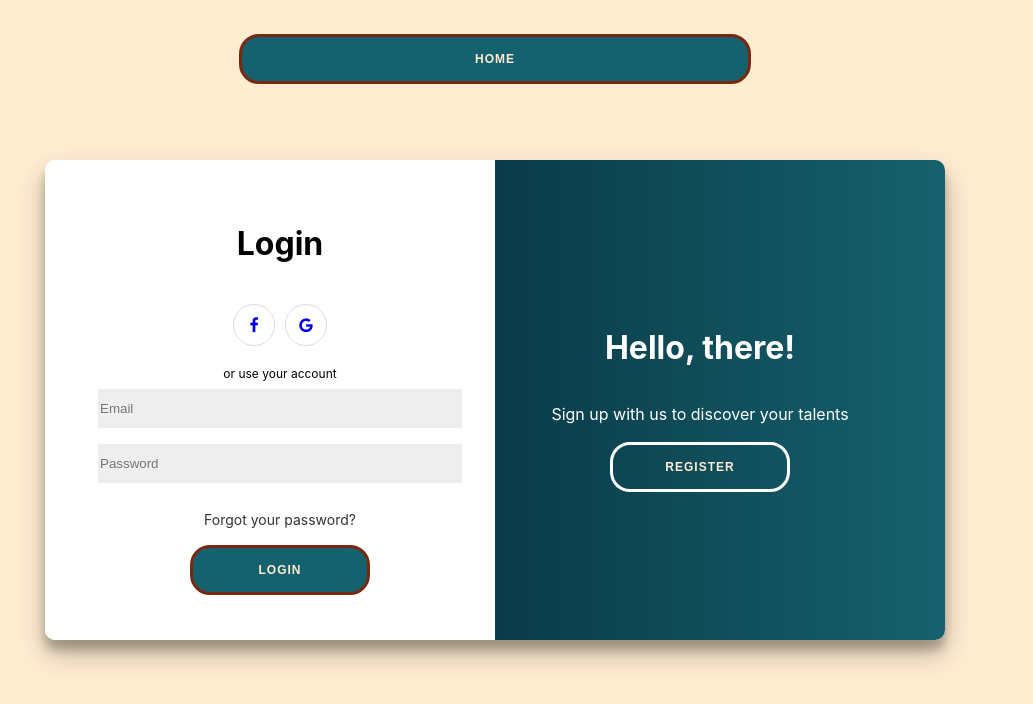
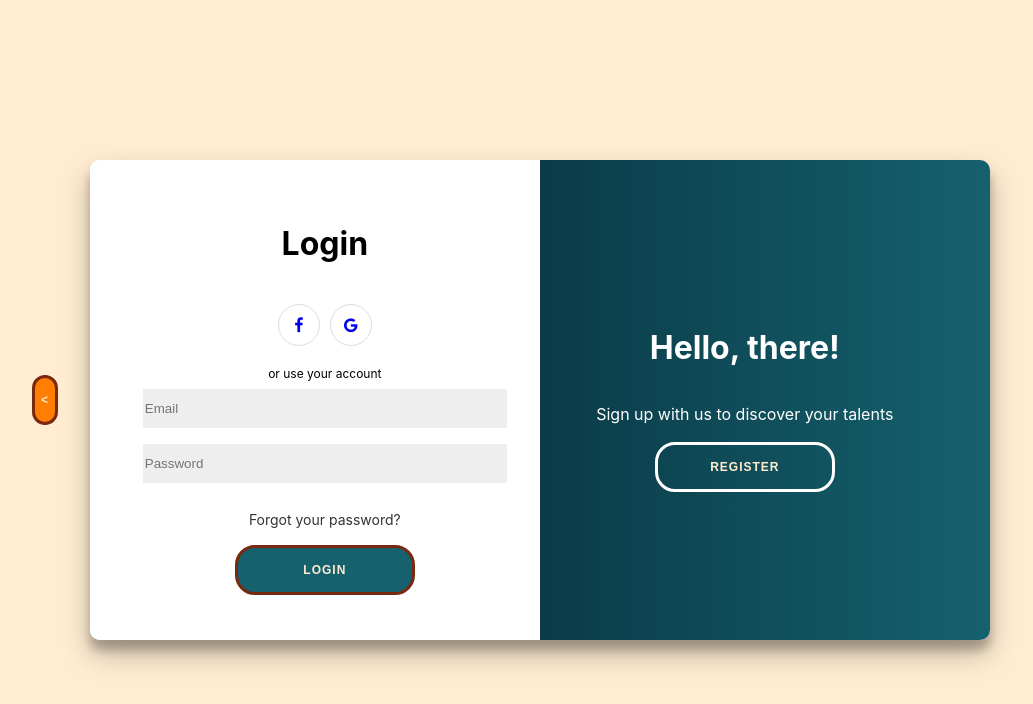
Before and after one commit to cindy1408/StudyMathsSmarter-FrontEnd, a React (Create React App) app: page /login in a window 1280 px wide. Shown: the top 704 px of the page, without its empty margins (145-1178 px from the left). Built offline with nearby package versions, Linux system fonts and the light colour scheme.

Commit message:
restyled login page home button

```diff
--- a/src/components/Login.css
+++ b/src/components/Login.css
@@ -1,28 +1,29 @@
-.login-background{
-    background-color: #FFECD1;
+.login-background {
+  background-color: #ffecd1;
   position: fixed;
-    padding:0;
-    margin:0;
-    top:0;
-    left:0;
-    width:100%;
-    height:100%;
-    display:flex;
+  padding: 0;
+  margin: 0;
+  top: 0;
+  left: 0;
+  width: 100%;
+  height: 100%;
+  display: flex;
   text-align: center;
   justify-content: center;
   align-items: center;
 }
 
-.login-home-button{
-	top:2rem !important;
-	position: fixed;
+.login-home-button {
+  background: #ff7d00;;
+  width: 2% !important;
+  position: relative;
+  margin: 2rem;
 }
 
-.login-container{
+.login-container {
   background-color: #fff;
   border-radius: 10px;
-  	box-shadow: 0 14px 28px rgba(0,0,0,0.25),
-			0 10px 10px rgba(0,0,0,0.22);
+  box-shadow: 0 14px 28px rgba(0, 0, 0, 0.25), 0 10px 10px rgba(0, 0, 0, 0.22);
   position: relative;
   overflow: hidden;
   width: 900px;
@@ -30,21 +31,21 @@
   min-height: 480px;
 }
 
-  .post-submit{
-      margin-bottom:5px;
+.post-submit {
+  margin-bottom: 5px;
   color: red;
   z-index: 100;
   visibility: visible;
 }
 
-  .form-container{
+.form-container {
   position: absolute;
   top: 0;
   height: 100%;
   transition: all 0.6s ease-in-out;
 }
 
-  .sign-in-form{
+.sign-in-form {
   left: 0;
   width: 50%;
   z-index: 2;
@@ -52,7 +53,7 @@
 
 span {
   font-size: 12px;
-    z-index:100;
+  z-index: 100;
   background: #fff;
 }
 
@@ -64,7 +65,6 @@ input {
   width: 80%;
 }
 
-
 .forgot-password {
   color: #333;
   font-size: 14px;
@@ -73,7 +73,7 @@ input {
   background: #fff;
 }
 
-.login-heading{
+.login-heading {
   background: #fff;
 }
 
@@ -83,11 +83,11 @@ button {
   font-weight: bold;
   padding: 5px 2px;
   width: 40% !important;
-    margin:2px;
+  margin: 2px;
   letter-spacing: 1px;
   text-transform: uppercase;
   text-align: center;
-	z-index:100;
+  z-index: 100;
 }
 
 button:active {
@@ -100,11 +100,11 @@ button:focus {
 
 button.ghost {
   background-color: transparent;
-	border-color: #FFFFFF;
+  border-color: #ffffff;
 }
 
 form {
-	background-color: #FFFFFF;
+  background-color: #ffffff;
   display: flex;
   align-items: center;
   justify-content: center;
@@ -124,17 +124,17 @@ form {
   z-index: 100;
 }
 
-.container.right-panel-active .overlay-container{
+.container.right-panel-active .overlay-container {
   transform: translateX(-100%);
 }
 
 .overlay {
   background: #001524;
-	background: linear-gradient(to right, #001524, #15616D);
+  background: linear-gradient(to right, #001524, #15616d);
   background-repeat: no-repeat;
   background-size: cover;
   background-position: 0 0;
-	color: #FFFFFF;
+  color: #ffffff;
   position: relative;
   left: -100%;
   height: 100%;
@@ -182,7 +182,7 @@ form {
 }
 
 .social-container a {
-	border: 1px solid #DDDDDD;
+  border: 1px solid #dddddd;
   border-radius: 50%;
   display: inline-flex;
   justify-content: center;
@@ -192,6 +192,6 @@ form {
   width: 40px;
 }
 
-.social-container{
+.social-container {
   background: #fff;
 }
--- a/src/components/Login.js
+++ b/src/components/Login.js
@@ -44,7 +44,7 @@ const Login = (props) => {
 
     return(
         <div className="login-background">
-        <button onClick={() => history.push("/")} className="login-home-button"> Home</button>
+        <button onClick={() => history.push("/")} className="login-home-button"> {"<"}</button>
             <div className="login-container">
             <form className="form-container sign-in-form">
             <h1 className="login-heading">Login</h1>
```
Lines whose indentation alone changed are shown as unchanged.
